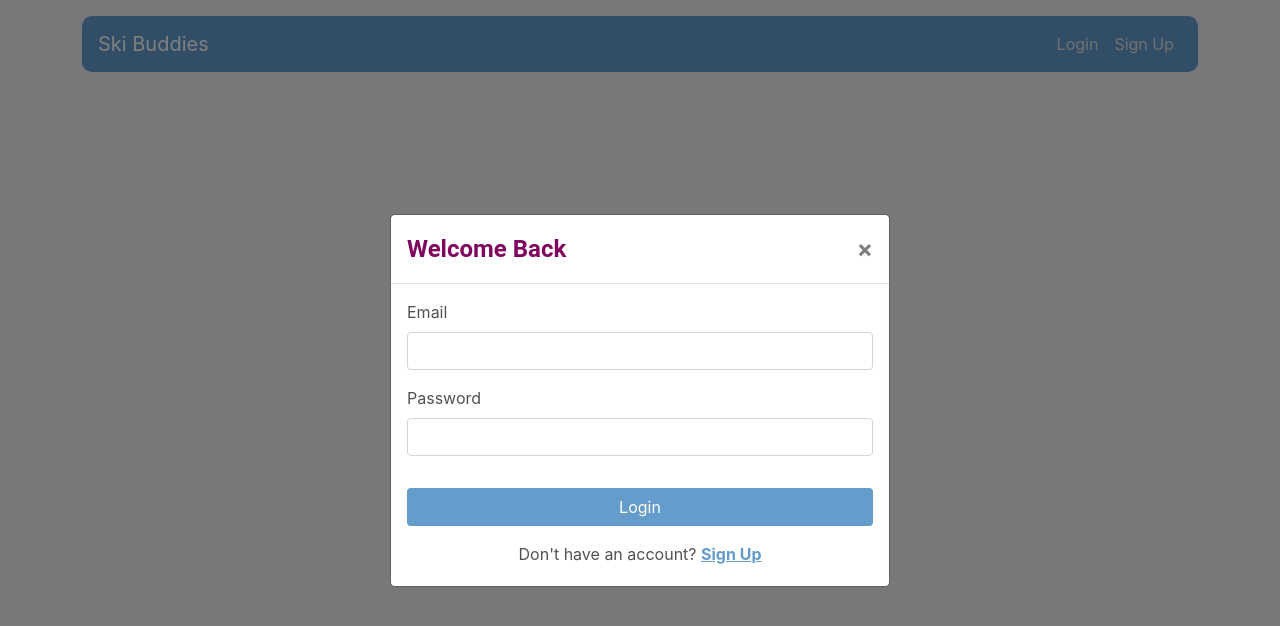
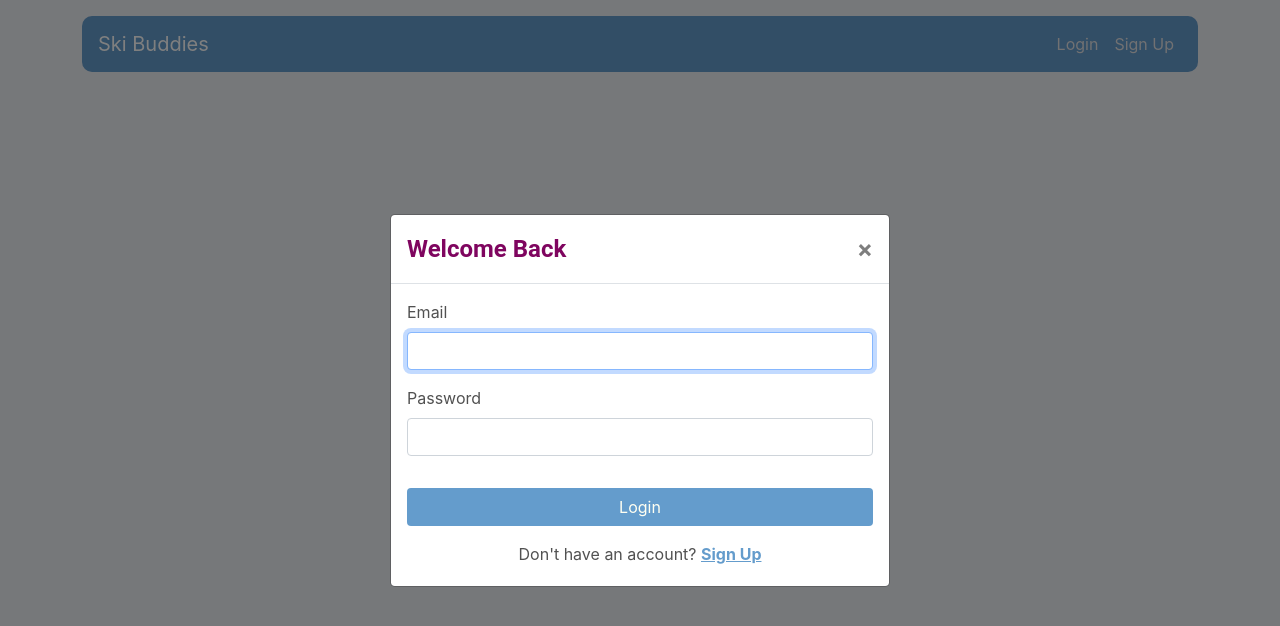
Before and after one commit to stefi23/ski-with-me, a React (Create React App) app in the folder client/: page /login in a window 1280 px wide. Shown: the top 626 px of the page. Built offline with nearby package versions, Linux system fonts and the light colour scheme; no server answers.

Commit message:
added the ref on email input

```diff
--- a/client/src/components/Login.js
+++ b/client/src/components/Login.js
@@ -1,4 +1,4 @@
-import React, { useState } from "react";
+import React, { useState, useEffect, useRef } from "react";
 import "../App.css";
 import axios from "axios";
 import { Link, useHistory } from "react-router-dom";
@@ -6,16 +6,6 @@ import { Modal } from "react-bootstrap";
 import InputBox from "./InputBox"
 
 import { useInput } from "../hooks/useInput"
-
-/*
-const useInput = (input) => {
-  const [value, setValue] = useState(input)
-  function handleInputChange(event) {
-    setValue(event.target.value)
-  }
-  return [value, handleInputChange]
-}
-*/
 
 function Login({ updateLoggedIn, getName, getUserId }) {
   const [email, handleEmailChange] = useInput("");
@@ -28,11 +18,16 @@ function Login({ updateLoggedIn, getName, getUserId }) {
      history.goBack()
   };
 
+  const focusRef = useRef(null)
 
   const loginData = {
     email,
     password
   }
+
+  useEffect(() => {
+    focusRef.current.focus()
+  }, [])
 
   const attemptLogin = async (e) => {
     e.preventDefault()
@@ -82,6 +77,7 @@ function Login({ updateLoggedIn, getName, getUserId }) {
                   value={email}
                   onChange={handleEmailChange}
                   required
+                  ref={focusRef}
                 />
               </div>
             </div>
@@ -113,9 +109,6 @@ function Login({ updateLoggedIn, getName, getUserId }) {
             </p>
           </div>
         </Modal.Body>
-        {/* <Modal.Footer>
-          <Button onClick={handleClose} variant="secondary">Close</Button>
-        </Modal.Footer> */}
       </Modal >
     </>
   );
--- a/client/src/components/Register.js
+++ b/client/src/components/Register.js
@@ -1,4 +1,4 @@
-import React, { useState, useEffect, useRef, forwardRef } from "react";
+import React, { useState, useEffect, useRef } from "react";
 import axios from "axios";
 import { Link, withRouter, useHistory } from "react-router-dom";
 import { Modal } from "react-bootstrap";
```
